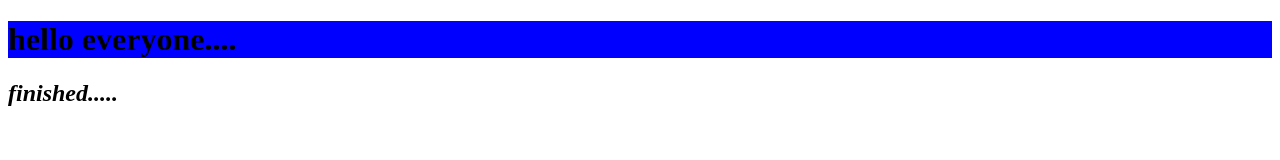
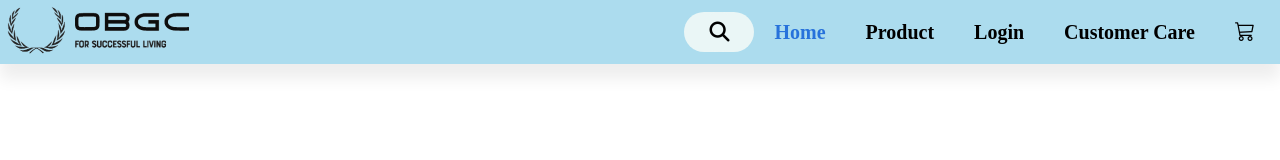
Before and after one commit to DineshKumar-Engg/Web-Design, a plain HTML site: page Assets/html/index.html in a window 1280 px wide. Drawn offline with nearby package versions, Linux system fonts and the light colour scheme; files whose address does not match are found by name.

Commit message:
header complete

```diff
--- a/Assets/css/style.css
+++ b/Assets/css/style.css
@@ -1,6 +1,132 @@
+@import url('https://fonts.googleapis.com/css2?family=League+Spartan:wght@100;200;300;400;500;600;700;800;900&display=swap');
+*{
+  margin:0px;
+  padding: 0px;
+  box-sizing: border-box;
+  font-family: 'spartan'sans-serif;
+}
 h1{
-  background-color:blue;
+  font-size: 50px;
+  line-height: 63px;
+  color:#222;
 }
 h2{
-  font-style:italic;
+  font-size: 40px;
+  line-height: 50px;
+  color:#222;
 }
+h3{
+  font-size: 30px;
+  color:#222;
+}
+h4{
+  font-size: 20px;
+  color:#222;
+}
+h6{
+  font-weight: 400;
+  font-size: 19px;
+}
+p{
+  font-size: 20px;
+  margin:15px 0px 10px 0px
+}
+.section.p1
+{
+  padding:40px 80px;
+}
+.section.p2{
+  margin: 40px 0px;
+}
+/* header bar */
+#header
+{
+  display: flex;
+  align-items: center;
+  justify-content: space-between;
+  margin:0px 0px 0px 0px;
+  padding:5px 5px;
+  background-color:#acdcee;
+  box-shadow: 0 15px 15px rgba(0,0,0,0.07);
+
+}
+#navbar{
+  display: flex;
+  align-items: center;
+  justify-content: center;
+}
+#navbar li{
+  list-style: none;
+  padding: 0px 20px;
+  position: inherit;
+}
+#navbar li a{
+  text-decoration: none;
+  font-size: 20px;
+  font-weight: 700;
+  color: black;
+  transition: 0.3s ease;
+}
+
+/* transition of navbar home,product... into color */
+#navbar li a:hover,
+#navbar li a.active{
+color:#2772db;
+}
+#navbar li a.active::after,
+#navbar li a:hover::after{
+  content:"";
+  width:30%;
+  height:2px;
+  color:#2772db;
+  left:20px;
+  bottom:-4px;
+  position:absolute;
+}
+.search-box{
+  top:50%;
+  left:50%;
+  transform:translate(-40% -40%);
+  background:#EAF6F6;
+  height:40px;
+  border-radius: 40px;
+  padding:5px;
+}
+.search-box:hover > input{
+width: 500px;
+padding:0 10px;
+}
+.search-box:hover >.icon{
+  background:#EAF6F6;
+}
+.icon:hover{
+transform: rotate(360deg);
+scale: 0.8;
+}
+input{
+  width: 0;
+  padding:0;
+  outline: none;
+  border: none;
+  background: none;
+  font-size: 1_1rem;
+  transition: 0.5s ease;
+  line-height: 45px;
+  color:#EAF6F6;
+
+}
+.icon{
+  display:flex;
+  float:right;
+  font-size: 1-1rem;
+  width: 30px;
+  height: 40px;
+  border-radius: 60px;
+  background:#EAF6F6;
+  font-size: 1_1rem;
+  transition: 0.4s ease;
+  text-decoration: none;
+  cursor:pointer;
+  justify-content: center;
+  align-items: center;
+}
--- a/Assets/html/index.html
+++ b/Assets/html/index.html
@@ -3,12 +3,38 @@
 <head>
   <meta charset="UTF-8">
   <meta http-equiv="X-UA-Compatible" content="IE=edge">
+  <!-- <meta name="description" content="The natural design of the floral print will make the plethora of colors stand out contrasting against the black fabric background. Give yourself the look and confidence you deserve and get this exquisite floral dress today!"> -->
+  <meta name="keywords" content="Fashion clothes for mens,womens,kids...">
+  <!-- <meta name="author" content="Dinesh Kumar"> -->
   <meta name="viewport" content="width=device-width, initial-scale=1.0">
-  <title>Finery cart</title>
+  <title>Obgc Clothes</title>
+  <!-- title icon -->
+  <link rel="icon" href="K:\VS code\Web Design\Assets\image\icons8-shopping-cart-100.png">
+<!-- css link -->
   <link rel="stylesheet" href="K:\VS code\Web Design\Assets\css\style.css">
+  <!-- cart icon bootstrap -->
+  <link rel="stylesheet" href="https://cdn.jsdelivr.net/npm/bootstrap-icons@1.8.2/font/bootstrap-icons.css"/>
+  <!-- cart icon font awesome -->
+  <script src="https://kit.fontawesome.com/0f2933332f.js" crossorigin="anonymous"></script>
+  <script src="K:\VS code\Web Design\Assets\js\file.js"></script>
 </head>
 <body>
-  <h1>hello everyone....</h1>
-  <h2>finished.....</h2>
+  <!-- header section -->
+  <section id="header">
+    <a href="Home.html"><img src="K:\VS code\Web Design\Assets\image\LOGO.png" alt="logo"></a>
+    <div>
+      <ul id="navbar">
+        <li class="search-box">
+          <input type="text" placeholder="search...">
+          <a href="#" class="icon"><i class="fa-solid fa-magnifying-glass"></i></a>
+          </li>
+        <li><a class="active" href="Home.html">Home</a></li>
+        <li><a href="Product.html">Product</a></li>
+        <li><a href="login.html">Login</a></li>
+        <li><a href="customer care.html">Customer Care</a></li>
+        <li><a href="cart.html"><i class="bi bi-cart3"></i></a></li>
+      </ul>
+    </div>
+  </section>
 </body>
-</html>
+</htm
--- a/Assets/js/file.js
+++ /dev/null
@@ -1 +0,0 @@
-var a=5;
```
Also changed, not shown: Assets/image/LOGO.png (added), Assets/image/icons8-shopping-cart-100.png (added), Assets/image/icons8-shopping-cart-96.png (deleted), Assets/image/logo-removebg-preview.png (added), Assets/image/logo2.PNG (added), Assets/image/logo3.PNG (added), Assets/image/logo4.PNG (added), Assets/image/logo5-removebg-preview.png (added), Assets/image/logo5.PNG (added), Assets/image/logo6-removebg-preview.png (added), Assets/image/logo6.PNG (added).
